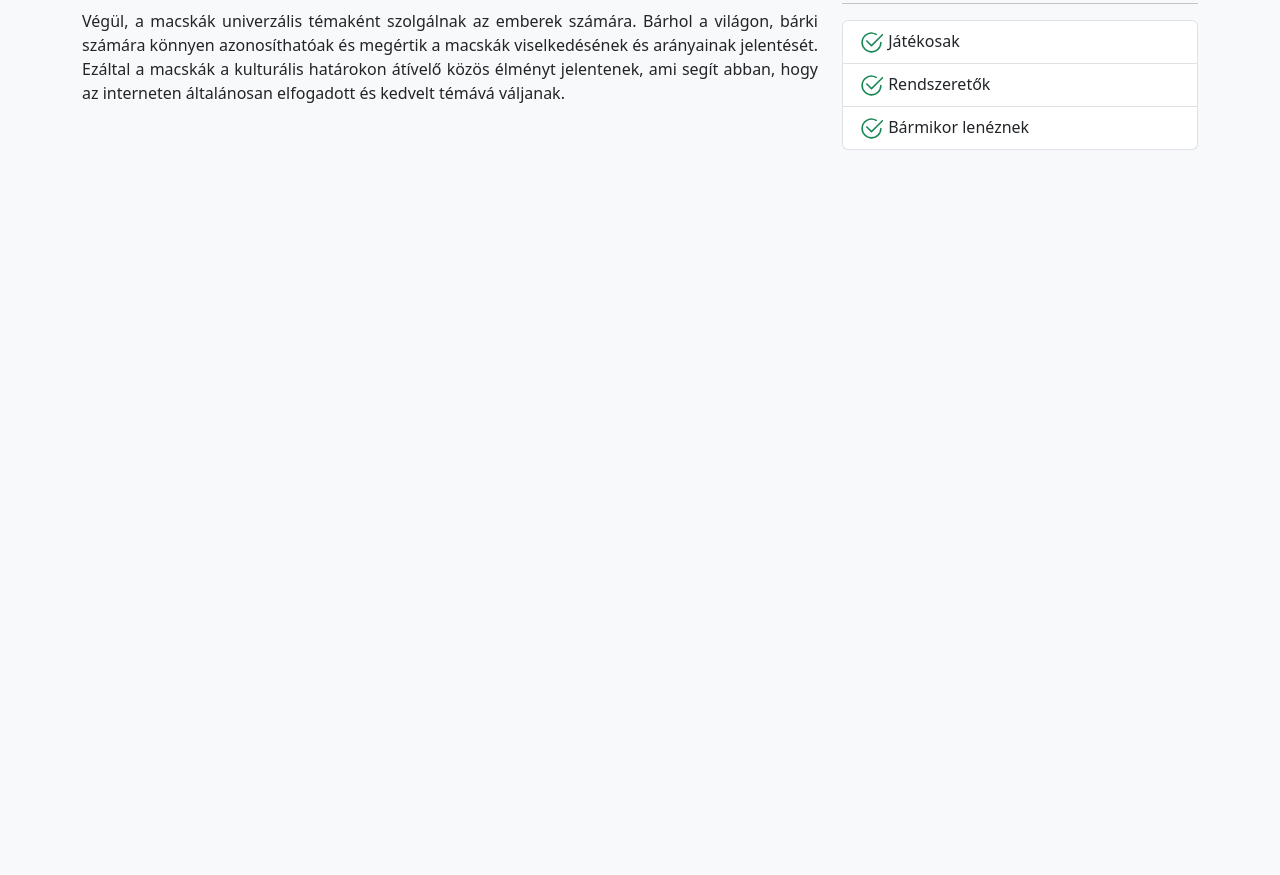
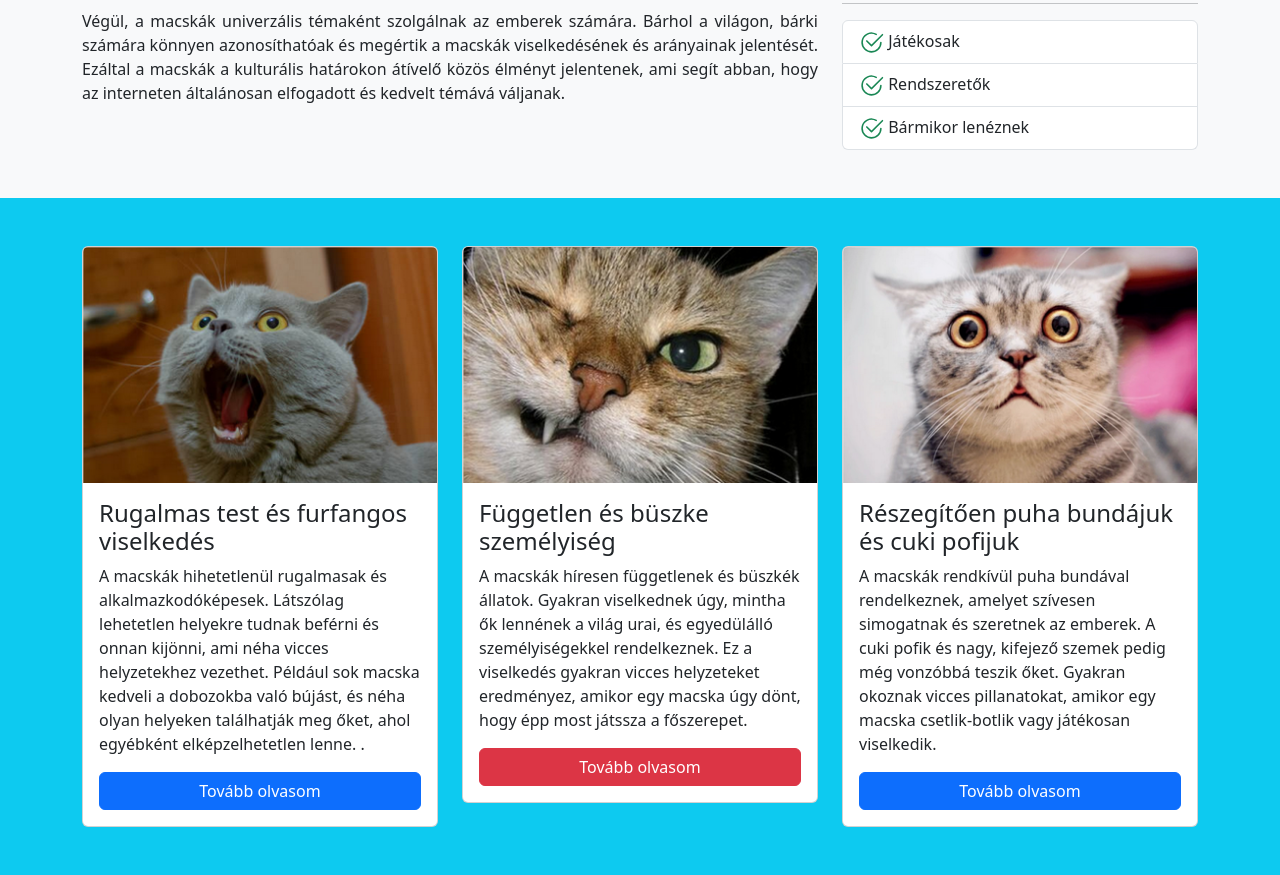
Before and after one commit to batilla0/cica, a plain HTML site: page index.html in a window 1280 px wide. Shown: the part 437-1312 px from the top of the page. Before the commit the page ends 800 px from the top, so only its background shows below. Drawn offline with nearby package versions, Linux system fonts and the light colour scheme.

Commit message:
képes section

```diff
--- a/index.html
+++ b/index.html
@@ -92,6 +92,58 @@
             </div>
         </div>
     </div>
+    <section class="container-fluid mt-5 py-5 bg-info">
+        <div class="container">
+            <div class="row">
+                <div class="col-12 col-md-6 col-lg-4">
+                    <div class="card">
+                        <img class="card-img-top" src="./img/macska_1.png" alt="macsek1">
+                        <div class="card-body">
+                            <h4 class="card-title">Rugalmas test és furfangos viselkedés</h4>
+                            <p class="card-text">A macskák hihetetlenül rugalmasak és alkalmazkodóképesek. Látszólag
+                                lehetetlen helyekre tudnak beférni és onnan kijönni, ami néha vicces helyzetekhez
+                                vezethet. Például sok macska kedveli a dobozokba való bújást, és néha olyan helyeken
+                                találhatják meg őket, ahol egyébként elképzelhetetlen lenne.
+                                .</p>
+                            <a href="#" class="btn btn-primary w-100 text-center">Tovább olvasom</a>
+                        </div>
+                    </div>
+                </div>
+
+                <div class="col-12 col-md-6 col-lg-4">
+                    <div class="card">
+                        <img class="card-img-top" src="./img/macska_2.png" alt="macsek2">
+                        <div class="card-body">
+                            <h4 class="card-title">Független és büszke személyiség
+                            </h4>
+                            <p class="card-text">A macskák híresen függetlenek és büszkék állatok. Gyakran viselkednek
+                                úgy, mintha ők lennének a világ urai, és egyedülálló személyiségekkel rendelkeznek. Ez a
+                                viselkedés gyakran vicces helyzeteket eredményez, amikor egy macska úgy dönt, hogy épp
+                                most játssza a főszerepet.
+                            </p>
+                            <a href="#" class="btn btn-danger w-100 text-center">Tovább olvasom</a>
+                        </div>
+                    </div>
+                </div>
+
+                <div class="col-12 col-md-6 col-lg-4">
+                    <div class="card">
+                        <img class="card-img-top" src="./img/macska_3.png" alt="macsek3">
+                        <div class="card-body">
+                            <h4 class="card-title">Részegítően puha bundájuk és cuki pofijuk</h4>
+                            <p class="card-text">A macskák rendkívül puha bundával rendelkeznek, amelyet szívesen
+                                simogatnak és szeretnek az emberek. A cuki pofik és nagy, kifejező szemek pedig még
+                                vonzóbbá teszik őket. Gyakran okoznak vicces pillanatokat, amikor egy macska
+                                csetlik-botlik vagy játékosan viselkedik.
+                            </p>
+                            <a href="#" class="btn btn-primary w-100 text-center">Tovább olvasom</a>
+                        </div>
+                    </div>
+                </div>
+
+            </div>
+        </div>
+    </section>
     <footer>
 
     </footer>
```
